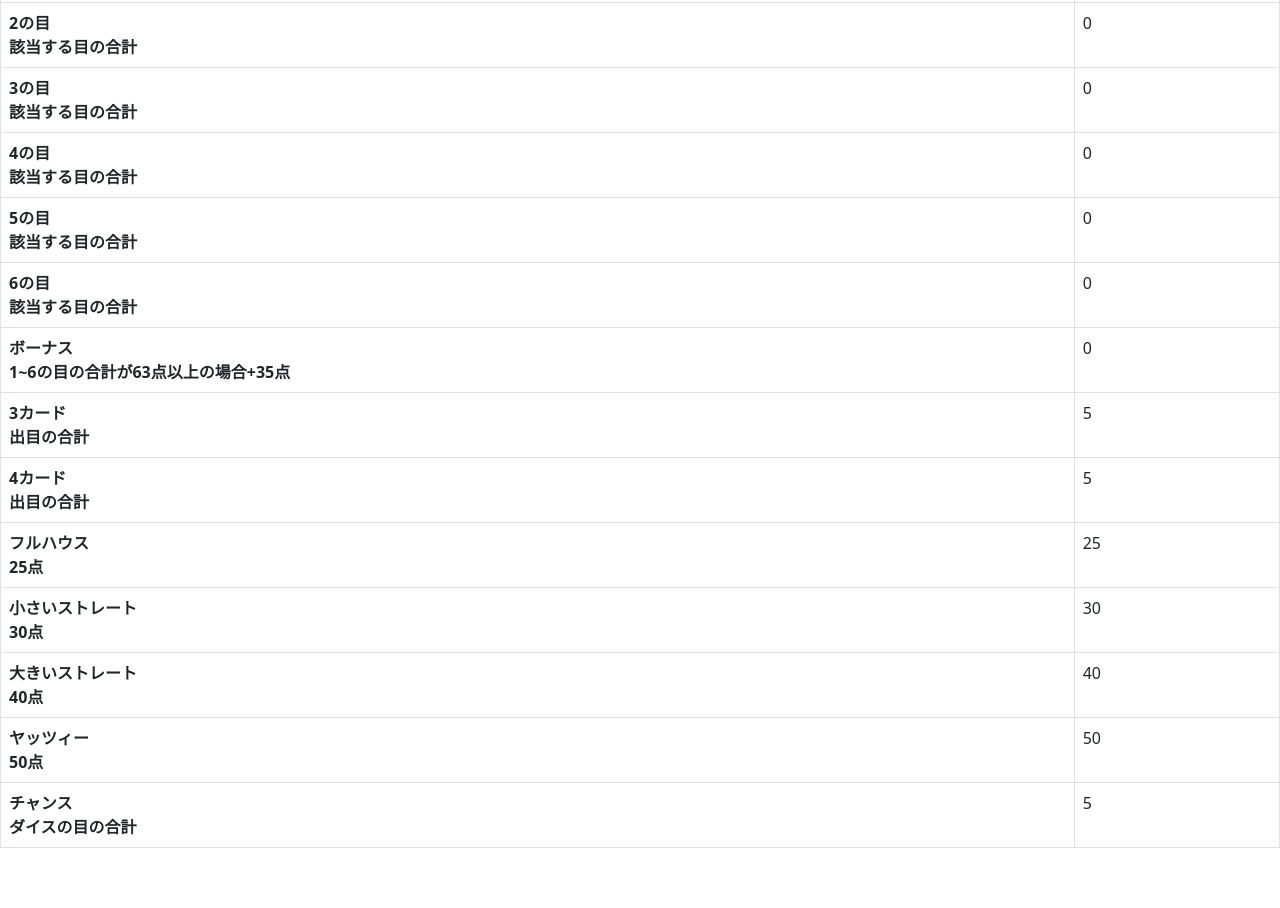
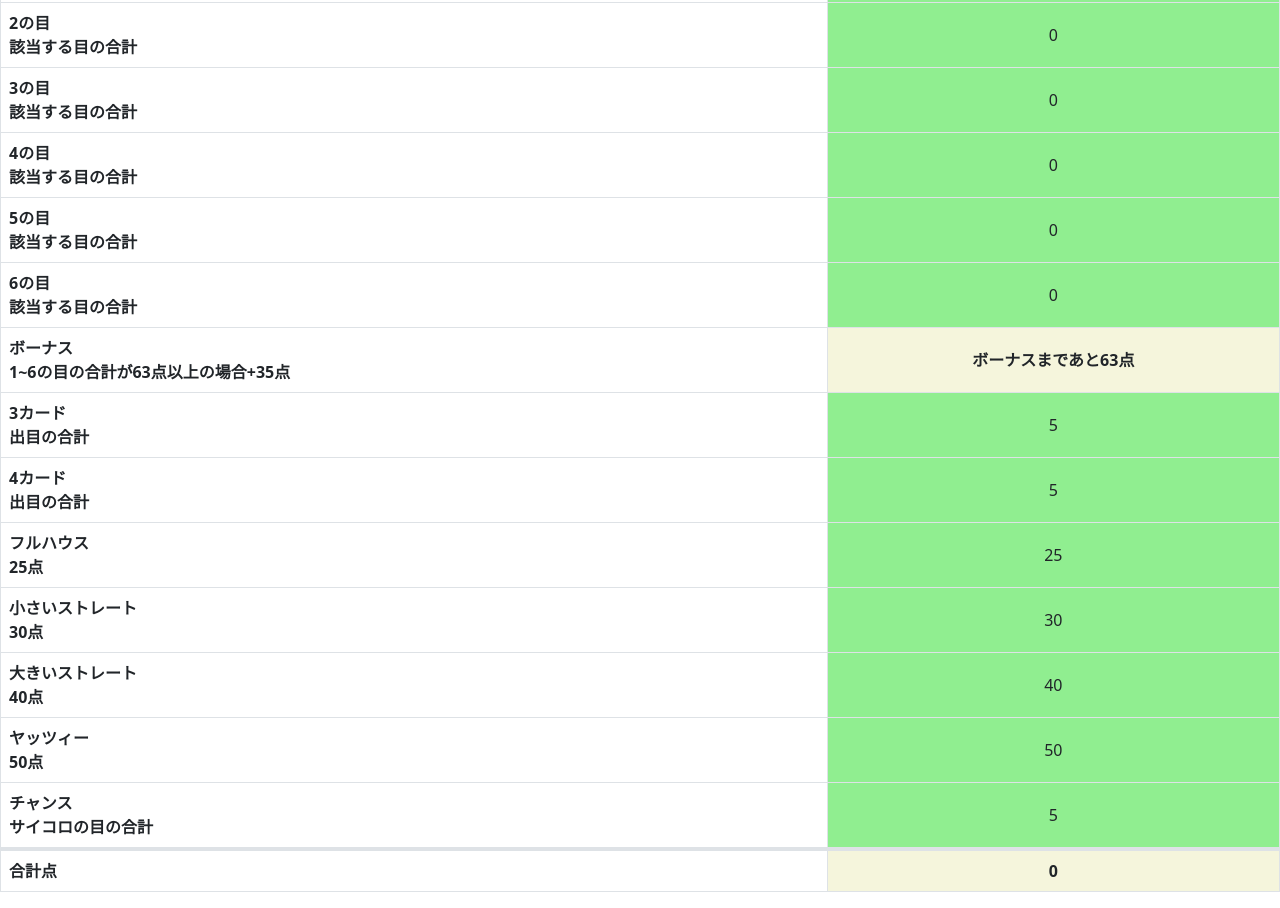
Before and after one commit to okaokakax/yahtzee-sheet, a SvelteKit app: page / in a window 1280 px wide. Shown: the part 220-1128 px from the top of the page. Before the commit the page ends 1084 px from the top, so only its background shows below. Built offline with nearby package versions, Linux system fonts and the light colour scheme.

Commit message:
点数の記録

```diff
--- a/package.json
+++ b/package.json
@@ -21,6 +21,7 @@
 		"eslint-plugin-svelte3": "^4.0.0",
 		"prettier": "^2.8.0",
 		"prettier-plugin-svelte": "^2.8.1",
+		"sass": "^1.58.0",
 		"svelte": "^3.54.0",
 		"svelte-check": "^3.0.1",
 		"tslib": "^2.4.1",
--- a/src/routes/+page.svelte
+++ b/src/routes/+page.svelte
@@ -22,6 +22,9 @@
 		[2, 3, 4, 5],
 		[3, 4, 5, 6],
 	];
+
+	let sumOfPoints = 0;
+	let toGetBonus = BONUS_THRESHOLD;
 
 	function resetAllTempHands() {
 		Object.keys($TempHandsStore).forEach(tempHand => {
@@ -143,15 +146,77 @@
 
 	$: {
 		// 一時手役をリセットしてから手役の判定を行う
-		resetAllTempHands()
-		detectHands($DiceStore, $TempHandsStore)
+		resetAllTempHands();
+		detectHands($DiceStore, $TempHandsStore);
+	}
+
+	$: {
+		sumOfPoints = getSumOfPoints($HandsStore);
+		toGetBonus = getPointsToGetBonus();
+	}
+
+	/**
+	 * 得点の記録
+	 *
+	 * @param {string} handsKey 手役のキー
+	 */
+	const recordPoints = (handsKey) => {
+		// 記録済みチェック
+		if ($HandsStore[handsKey].is_recorded) {
+			alert('この役は記録済みです。');
+			return;
+		}
+		const willRecordPoints = $TempHandsStore[handsKey].points;
+		$HandsStore[handsKey].recorded_points = willRecordPoints;
+		$HandsStore[handsKey].is_recorded = true;
+		// ボーナスチェック
+		if (getOneToSixSum() >= BONUS_THRESHOLD) {
+			$HandsStore['BONUS'].recorded_points = 35;
+			$HandsStore['BONUS'].is_recorded = true;
+		}
+	}
+
+	/**
+	 * 1から6の目の合計を取得する
+	 *
+	 * @returns {number} 1から6の目の合計
+	 */
+	const getOneToSixSum = () => {
+		let sum = 0;
+		Object.keys(DICE_FACES).forEach(face => {
+			sum += $HandsStore[face].recorded_points;
+		});
+		return sum;
+	}
+
+	/**
+	 * ボーナスまでの点数を取得する
+	 *
+	 * @returns {number} ボーナスまでの点数
+	 */
+	const getPointsToGetBonus = () => {
+		const oneToSixSum = getOneToSixSum();
+		return BONUS_THRESHOLD - oneToSixSum;
+	}
+
+	/**
+	 * すべての出目の合計を取得する
+	 *
+	 * @param {HandsStore} HandsStore 手役ストア
+	 *
+	 * @returns {number} 出目の合計
+	 */
+	const getSumOfPoints = (HandsStore) => {
+		const sum = Object.keys(HandsStore).reduce((sum, hand) => sum + parseInt(HandsStore[hand].recorded_points || 0) , 0);
+		return sum;
 	}
 
 </script>
 
 <div class="container-fluid">
 	<div class="row player-name-wrapper mt-4">
-		<h3>hoge さんの番です。サイコロを振り直し、結果を入力してください。</h3>
+		<h3>サイコロを振り直し、結果を入力してください。</h3>
+		<!-- @TODO 今回のフェーズでは名前入力に対応しないが、次回フェーズ以降対応する -->
 	</div>
 	<div class="row dice-wrapper">
 		<div
@@ -166,7 +231,7 @@
 			<tbody>
 				<tr>
 					<th />
-					<th scope="col">hoge</th>
+					<th class="text-center" scope="col">点数</th>
 					<!-- @TODO 名前の指定 -->
 					<!-- @TODO 名前の追加 -->
 				</tr>
@@ -176,8 +241,10 @@
 						<br />
 						<span class="point-description">該当する目の合計</span>
 					</th>
-					<td>
+					<td class="point-cell">
+						<a class="point-cell-event-handler {$HandsStore.ONE.is_recorded ? 'recorded' : 'not-recorded'}" href="#/" on:click="{() => recordPoints('ONE')}">
 							{ $HandsStore.ONE.is_recorded ? $HandsStore.ONE.recorded_points : $TempHandsStore.ONE.points }
+						</a>
 					</td>
 					<!-- @TODO プレイヤー数に応じたカラム数の増減 -->
 				</tr>
@@ -187,8 +254,10 @@
 						<br />
 						<span class="point-description">該当する目の合計</span>
 					</th>
-					<td>
+					<td class="point-cell">
+						<a class="point-cell-event-handler {$HandsStore.TWO.is_recorded ? 'recorded' : 'not-recorded'}" href="#/" on:click="{() => recordPoints('TWO')}">
 							{ $HandsStore.TWO.is_recorded ? $HandsStore.TWO.recorded_points : $TempHandsStore.TWO.points }
+						</a>
 					</td>
 				</tr>
 				<tr class="point-row">
@@ -197,8 +266,10 @@
 						<br />
 						<span class="point-description">該当する目の合計</span>
 					</th>
-					<td>
+					<td class="point-cell">
+						<a class="point-cell-event-handler {$HandsStore.THREE.is_recorded ? 'recorded' : 'not-recorded'}" href="#/" on:click="{() => recordPoints('THREE')}">
 							{ $HandsStore.THREE.is_recorded ? $HandsStore.THREE.recorded_points : $TempHandsStore.THREE.points }
+						</a>
 					</td>
 				</tr>
 				<tr class="point-row">
@@ -207,8 +278,10 @@
 						<br />
 						<span class="point-description">該当する目の合計</span>
 					</th>
-					<td>
+					<td class="point-cell">
+						<a class="point-cell-event-handler {$HandsStore.FOUR.is_recorded ? 'recorded' : 'not-recorded'}" href="#/" on:click="{() => recordPoints('FOUR')}">
 							{ $HandsStore.FOUR.is_recorded ? $HandsStore.FOUR.recorded_points : $TempHandsStore.FOUR.points }
+						</a>
 					</td>
 				</tr>
 				<tr class="point-row">
@@ -217,8 +290,10 @@
 						<br />
 						<span class="point-description">該当する目の合計</span>
 					</th>
-					<td>
+					<td class="point-cell">
+						<a class="point-cell-event-handler {$HandsStore.FIVE.is_recorded ? 'recorded' : 'not-recorded'}" href="#/" on:click="{() => recordPoints('FIVE')}">
 							{ $HandsStore.FIVE.is_recorded ? $HandsStore.FIVE.recorded_points : $TempHandsStore.FIVE.points }
+						</a>
 					</td>
 				</tr>
 				<tr class="point-row">
@@ -227,8 +302,10 @@
 						<br />
 						<span class="point-description">該当する目の合計</span>
 					</th>
-					<td>
+					<td class="point-cell">
+						<a class="point-cell-event-handler {$HandsStore.SIX.is_recorded ? 'recorded' : 'not-recorded'}" href="#/" on:click="{() => recordPoints('SIX')}">
 							{ $HandsStore.SIX.is_recorded ? $HandsStore.SIX.recorded_points : $TempHandsStore.SIX.points }
+						</a>
 					</td>
 				</tr>
 				<tr class="point-row">
@@ -237,8 +314,16 @@
 						<br />
 						<span class="point-description">1~6の目の合計が63点以上の場合+35点</span>
 					</th>
-					<td>
-						{ $HandsStore.BONUS.is_recorded ? $HandsStore.BONUS.recorded_points : $TempHandsStore.BONUS.points }
+					<td class="point-cell">
+						{#if $HandsStore.BONUS.is_recorded}
+							<a class="point-cell-event-handler 'recorded' point-cell-event-handler--not-clickable" href="#/">
+								{ $HandsStore.BONUS.recorded_points }
+							</a>
+						{:else}
+							<a class="point-cell-event-handler 'not-recorded point-cell-event-handler--not-clickable" href="#/">
+								ボーナスまであと{ toGetBonus }点
+							</a>
+						{/if}
 					</td>
 				</tr>
 				<tr class="empty-row" />
@@ -248,8 +333,10 @@
 						<br />
 						<span class="point-description">出目の合計</span>
 					</th>
-					<td>
+					<td class="point-cell">
+						<a class="point-cell-event-handler {$HandsStore.THREE_CARD.is_recorded ? 'recorded' : 'not-recorded'}" href="#/" on:click="{() => recordPoints('THREE_CARD')}">
 							{ $HandsStore.THREE_CARD.is_recorded ? $HandsStore.THREE_CARD.recorded_points : $TempHandsStore.THREE_CARD.points }
+						</a>
 					</td>
 				</tr>
 				<tr class="point-row">
@@ -258,8 +345,10 @@
 						<br />
 						<span class="point-description">出目の合計</span>
 					</th>
-					<td>
+					<td class="point-cell">
+						<a class="point-cell-event-handler {$HandsStore.FOUR_CARD.is_recorded ? 'recorded' : 'not-recorded'}" href="#/" on:click="{() => recordPoints('FOUR_CARD')}">
 							{ $HandsStore.FOUR_CARD.is_recorded ? $HandsStore.FOUR_CARD.recorded_points : $TempHandsStore.FOUR_CARD.points }
+						</a>
 					</td>
 				</tr>
 				<tr class="point-row">
@@ -268,8 +357,10 @@
 						<br />
 						<span class="point-description">25点</span>
 					</th>
-					<td>
+					<td class="point-cell">
+						<a class="point-cell-event-handler {$HandsStore.FULL_HOUSE.is_recorded ? 'recorded' : 'not-recorded'}" href="#/" on:click="{() => recordPoints('FULL_HOUSE')}">
 							{ $HandsStore.FULL_HOUSE.is_recorded ? $HandsStore.FULL_HOUSE.recorded_points : $TempHandsStore.FULL_HOUSE.points }
+						</a>
 					</td>
 				</tr>
 				<tr class="point-row">
@@ -278,8 +369,10 @@
 						<br />
 						<span class="point-description">30点</span>
 					</th>
-					<td>
+					<td class="point-cell">
+						<a class="point-cell-event-handler {$HandsStore.SMALL_STRAIGHT.is_recorded ? 'recorded' : 'not-recorded'}" href="#/" on:click="{() => recordPoints('SMALL_STRAIGHT')}">
 							{ $HandsStore.SMALL_STRAIGHT.is_recorded ? $HandsStore.SMALL_STRAIGHT.recorded_points : $TempHandsStore.SMALL_STRAIGHT.points }
+						</a>
 					</td>
 				</tr>
 				<tr class="point-row">
@@ -288,8 +381,10 @@
 						<br />
 						<span class="point-description">40点</span>
 					</th>
-					<td>
+					<td class="point-cell">
+						<a class="point-cell-event-handler {$HandsStore.BIG_STRAIGHT.is_recorded ? 'recorded' : 'not-recorded'}" href="#/" on:click="{() => recordPoints('BIG_STRAIGHT')}">
 							{ $HandsStore.BIG_STRAIGHT.is_recorded ? $HandsStore.BIG_STRAIGHT.recorded_points : $TempHandsStore.BIG_STRAIGHT.points }
+						</a>
 					</td>
 				</tr>
 				<tr class="point-row">
@@ -298,21 +393,66 @@
 						<br />
 						<span class="point-description">50点</span>
 					</th>
-					<td>
+					<td class="point-cell">
+						<a class="point-cell-event-handler {$HandsStore.YAHTZEE.is_recorded ? 'recorded' : 'not-recorded'}" href="#/" on:click="{() => recordPoints('YAHTZEE')}">
 							{ $HandsStore.YAHTZEE.is_recorded ? $HandsStore.YAHTZEE.recorded_points : $TempHandsStore.YAHTZEE.points }
+						</a>
 					</td>
 				</tr>
 				<tr class="point-row">
 					<th scope="row">
 						<span class="point-title">チャンス</span>
 						<br />
-						<span class="point-description">ダイスの目の合計</span>
+						<span class="point-description">サイコロの目の合計</span>
 					</th>
-					<td>
+					<td class="point-cell">
+						<a class="point-cell-event-handler {$HandsStore.CHANCE.is_recorded ? 'recorded' : 'not-recorded'}" href="#/" on:click="{() => recordPoints('CHANCE')}">
 							{ $HandsStore.CHANCE.is_recorded ? $HandsStore.CHANCE.recorded_points : $TempHandsStore.CHANCE.points }
+						</a>
+					</td>
+				</tr>
+				<tr class="point-row point-row--sum">
+					<th scope="row">
+						<span class="point-title">合計点</span>
+					</th>
+					<td class="point-cell">
+						<a class="point-cell-event-handler point-cell-event-handler--not-clickable" href="#/">
+							{ sumOfPoints }
+						</a>
 					</td>
 				</tr>
 			</tbody>
 		</table>
 	</div>
 </div>
+
+<style lang="scss">
+	.point-row {
+		&--sum {
+			border-top: 4px solid;
+			border-color: inherit;
+		}
+	}
+	.point-cell {
+		padding: 0;
+		height: 0;
+	}
+
+	.point-cell-event-handler {
+		display: flex;
+		justify-content: center;
+		align-items: center;
+		height: 100%;
+		color: inherit;
+		text-decoration: none;
+		background-color: beige;
+		font-weight: bold;
+		&.not-recorded {
+			background-color: lightgreen;
+			font-weight: normal;
+		}
+		&--not-clickable {
+			pointer-events: none;
+		}
+	}
+</style>
```
Also changed, not shown: 1 other file (tests, documents, lock files or other folders). Lines whose indentation alone changed are shown as unchanged.
